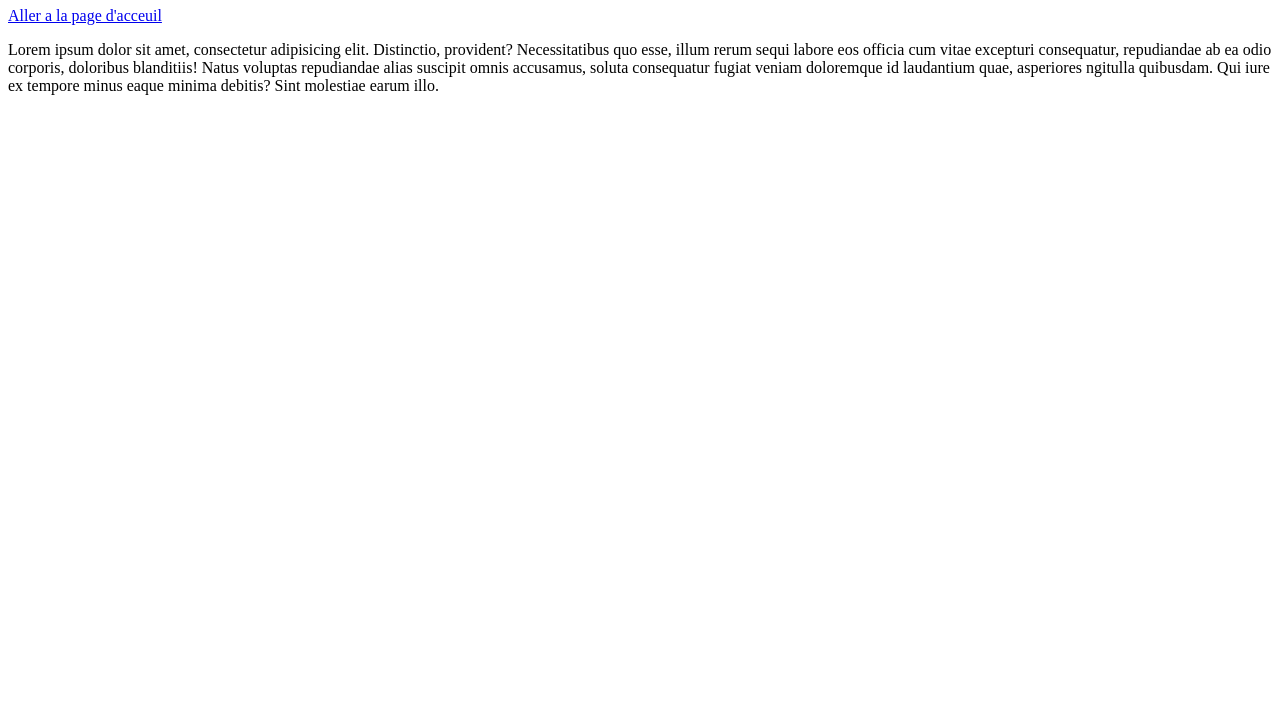
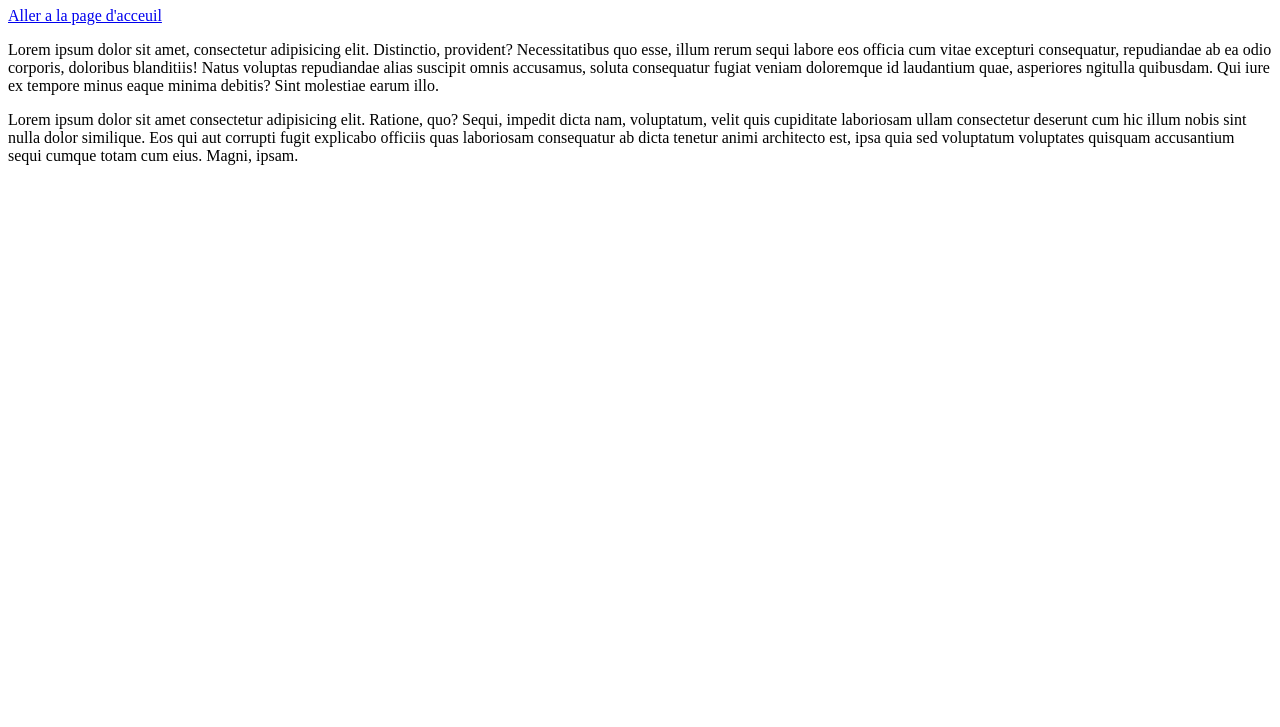
Before and after one commit to Lievinsaambili/cours_git, a plain HTML site: page About.html in a window 1280 px wide. Shown: the part 73-800 px from the top of the page. Drawn offline with Linux system fonts and the light colour scheme.

Commit message:
'Ajout d'un paragraphe a l'index

```diff
--- a/About.html
+++ b/About.html
@@ -10,5 +10,7 @@
     <a href="Index.html">Aller a la page d'acceuil</a>
     <p>Lorem ipsum dolor sit amet, consectetur adipisicing elit. Distinctio, provident? Necessitatibus quo esse, illum rerum sequi labore eos officia cum vitae excepturi consequatur, repudiandae ab ea odio corporis, doloribus blanditiis!
     Natus voluptas repudiandae alias suscipit omnis accusamus, soluta consequatur fugiat veniam doloremque id laudantium quae, asperiores ngitulla quibusdam. Qui iure ex tempore minus eaque minima debitis? Sint molestiae earum illo.</p>
+    <p>Lorem ipsum dolor sit amet consectetur adipisicing elit. Ratione, quo? Sequi, impedit dicta nam, voluptatum, velit quis cupiditate laboriosam ullam consectetur deserunt cum hic illum nobis sint nulla dolor similique.
+    Eos qui aut corrupti fugit explicabo officiis quas laboriosam consequatur ab dicta tenetur animi architecto est, ipsa quia sed voluptatum voluptates quisquam accusantium sequi cumque totam cum eius. Magni, ipsam.</p>
 </body>
 </html>
```
